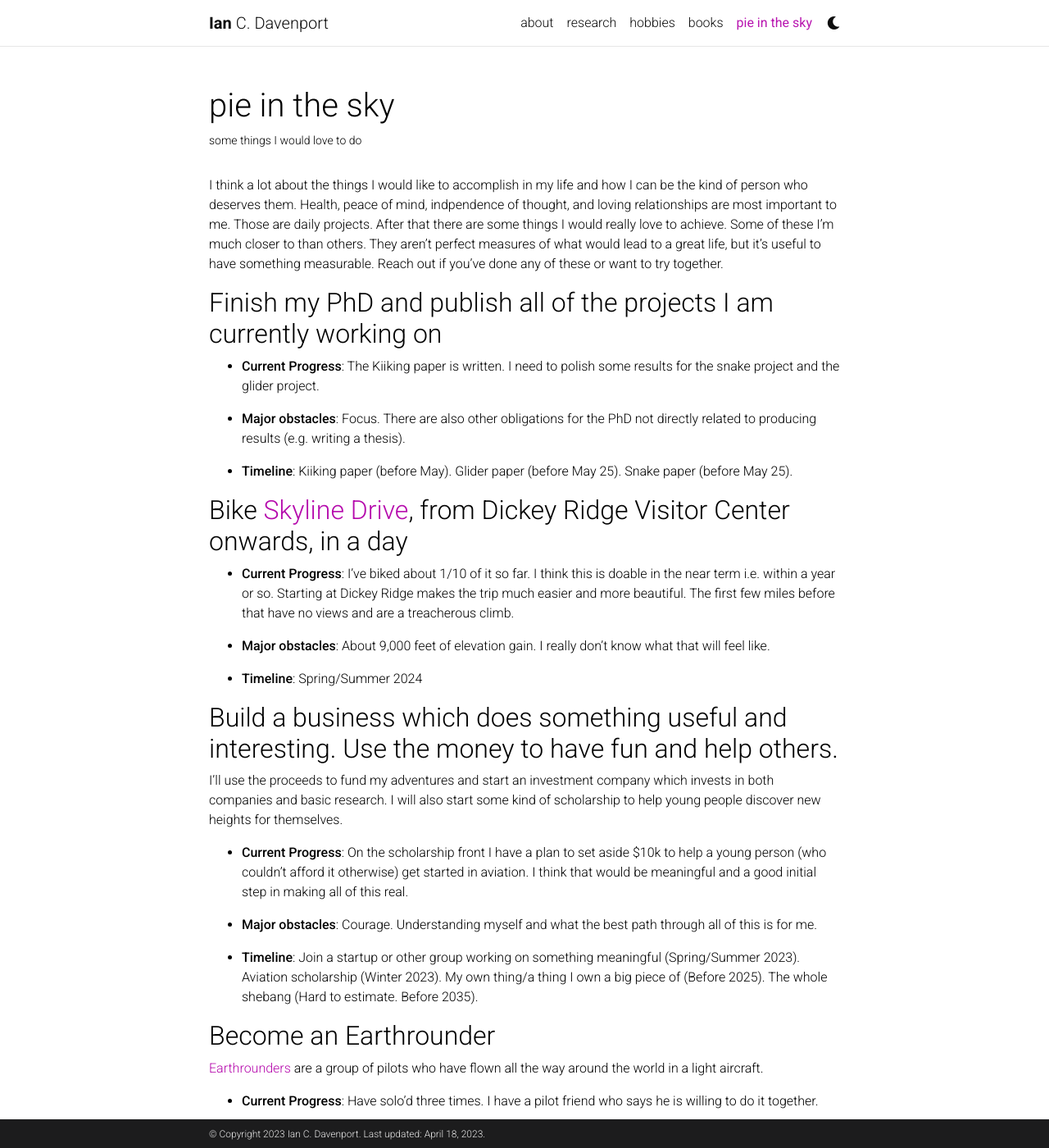
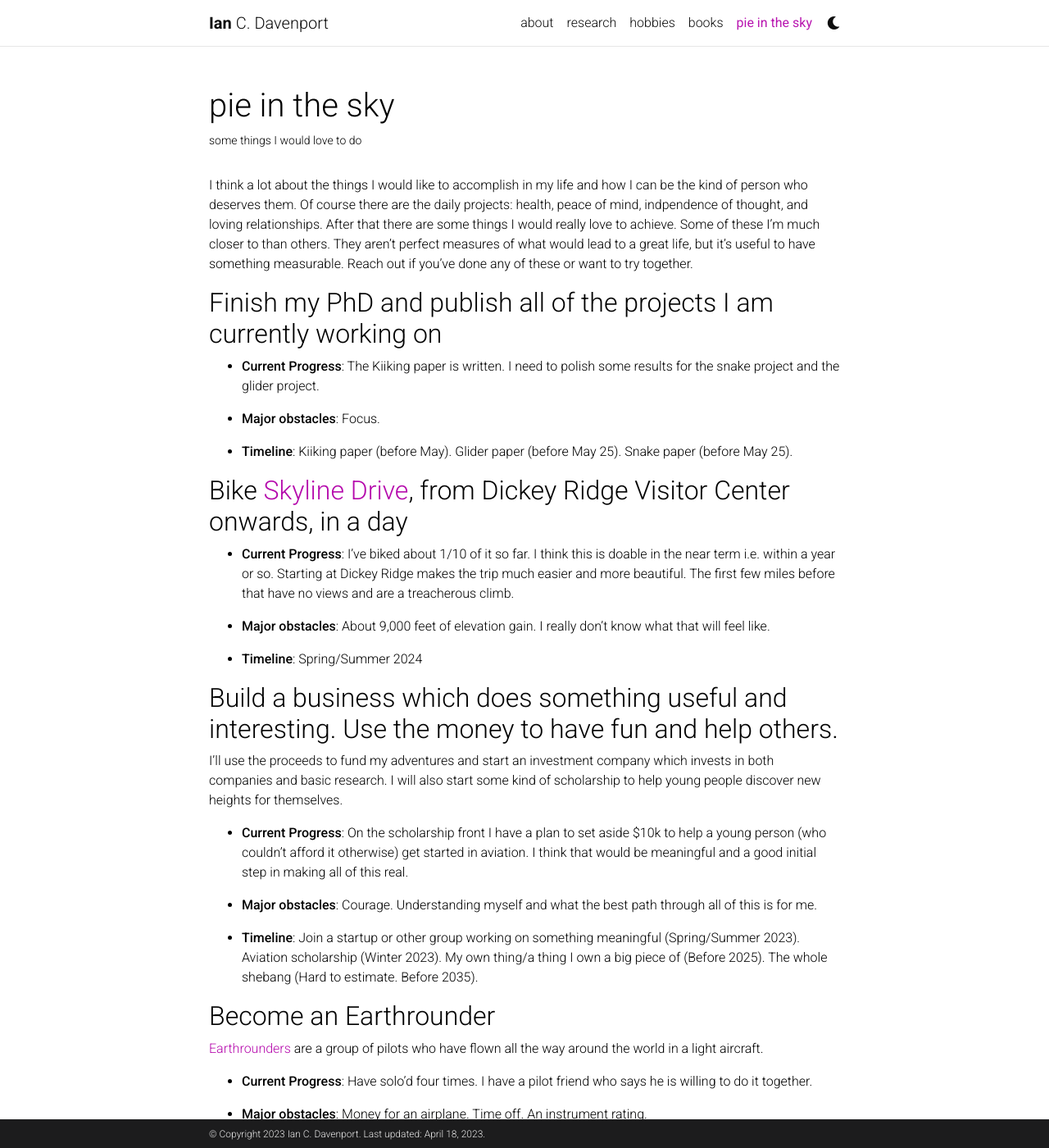
Before and after one commit to davenpi/davenpi.github.io, a Jekyll site: the page built from _pages/pie.md, in a window 1280 px wide and 1400 px high. Shown: the whole window at 82% size. Built offline with Jekyll 4.4.1, drawn with Linux system fonts in a browser that asks for light colours; full-size pictures stand in for the smaller copies a plugin makes; comment, search, counter and statistics services are not loaded; a style sheet for code colours, icons or effects is not loaded.

Commit message:
update pie

```diff
--- a/_pages/pie.md
+++ b/_pages/pie.md
@@ -11,8 +11,8 @@ related_posts:
 ---
 
 I think a lot about the things I would like to accomplish in my life and how I can be the kind
-of person who deserves them. Health, peace of mind, indpendence of thought,
-and loving relationships are most important to me. Those are daily projects. After that there are some
+of person who deserves them. Of course there are the daily projects: health, peace of mind, indpendence of thought,
+and loving relationships. After that there are some
 things I would really love to achieve. Some of these I'm much closer to than others. They aren't
 perfect measures of what would lead to a great life, but it's useful to have something measurable. Reach out
 if you've done any of these or want to try together.
@@ -23,8 +23,7 @@ if you've done any of these or want to try together.
 - **Current Progress**: The Kiiking paper is written. I need to polish some results for the snake project and the glider project.
 
 
-- **Major obstacles**: Focus. There are also other obligations for the PhD not directly
-related to producing results (e.g. writing a thesis).
+- **Major obstacles**: Focus.
 
 
 - **Timeline**: Kiiking paper (before May). Glider paper (before May 25). Snake paper (before May 25).
@@ -35,11 +34,11 @@ related to producing results (e.g. writing a thesis).
 at Dickey Ridge makes the trip much easier and more beautiful. The first few miles before that have no views and are a treacherous
 climb.
 
-
 - **Major obstacles**: About 9,000 feet of elevation gain. I really don't know what that will feel like.
 
 
 - **Timeline**: Spring/Summer 2024
+
 
 ## Build a business which does something useful and interesting. Use the money to have fun and help others.
 I'll use the proceeds to fund my adventures and start an investment company which invests
@@ -60,8 +59,7 @@ My own thing/a thing I own a big piece of (Before 2025). The whole shebang (Hard
 [Earthrounders](https://www.earthrounders.com/index.php) are a group of pilots who have flown all the way around the
 world in a light aircraft.
 
-- **Current Progress**: Have solo'd three times. I have a pilot friend who says he
-is willing to do it together.
+- **Current Progress**: Have solo'd four times. I have a pilot friend who says he is willing to do it together.
 
 
 - **Major obstacles**: Money for an airplane. Time off. An instrument rating.
```
Also changed, not shown: _projects/glider.md (+4 -5 lines).
